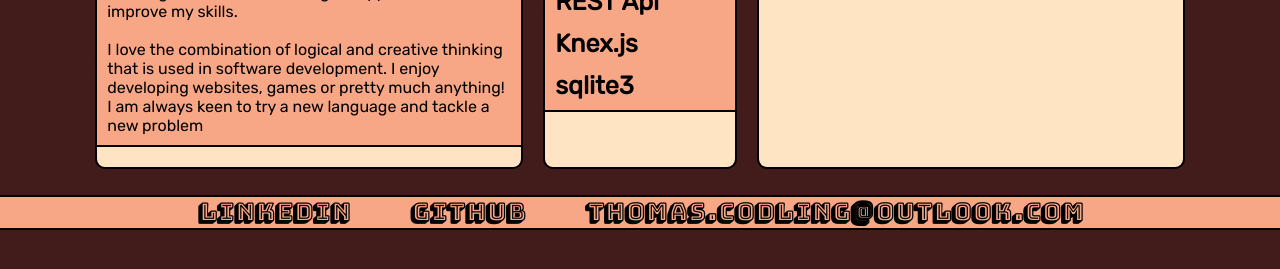
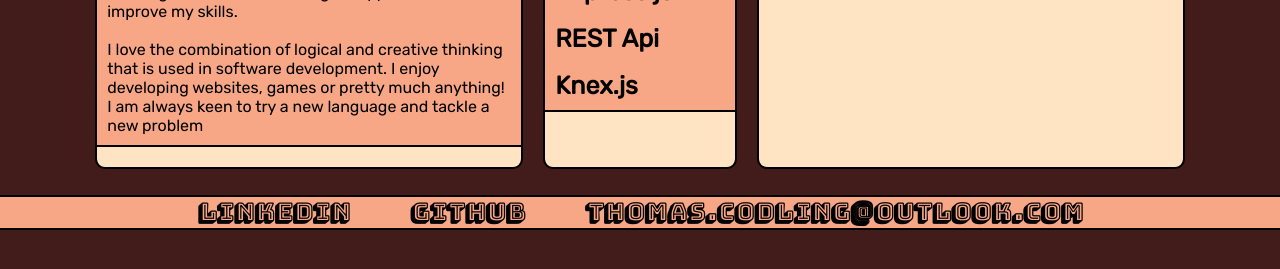
Before and after one commit to tcodling/tcodling.github.io, a plain HTML site: page index.html in a window 1280 px wide. Shown: the part 495-764 px from the top of the page. Drawn offline with Linux system fonts and the light colour scheme.

Commit message:
remove sqlite3

```diff
--- a/index.html
+++ b/index.html
@@ -34,7 +34,6 @@
           <li>Express.js</li>
           <li>REST Api</li>
           <li>Knex.js</li>
-          <li>sqlite3</li>
         </ul>
       </div>
       <div id='projects'>
```
